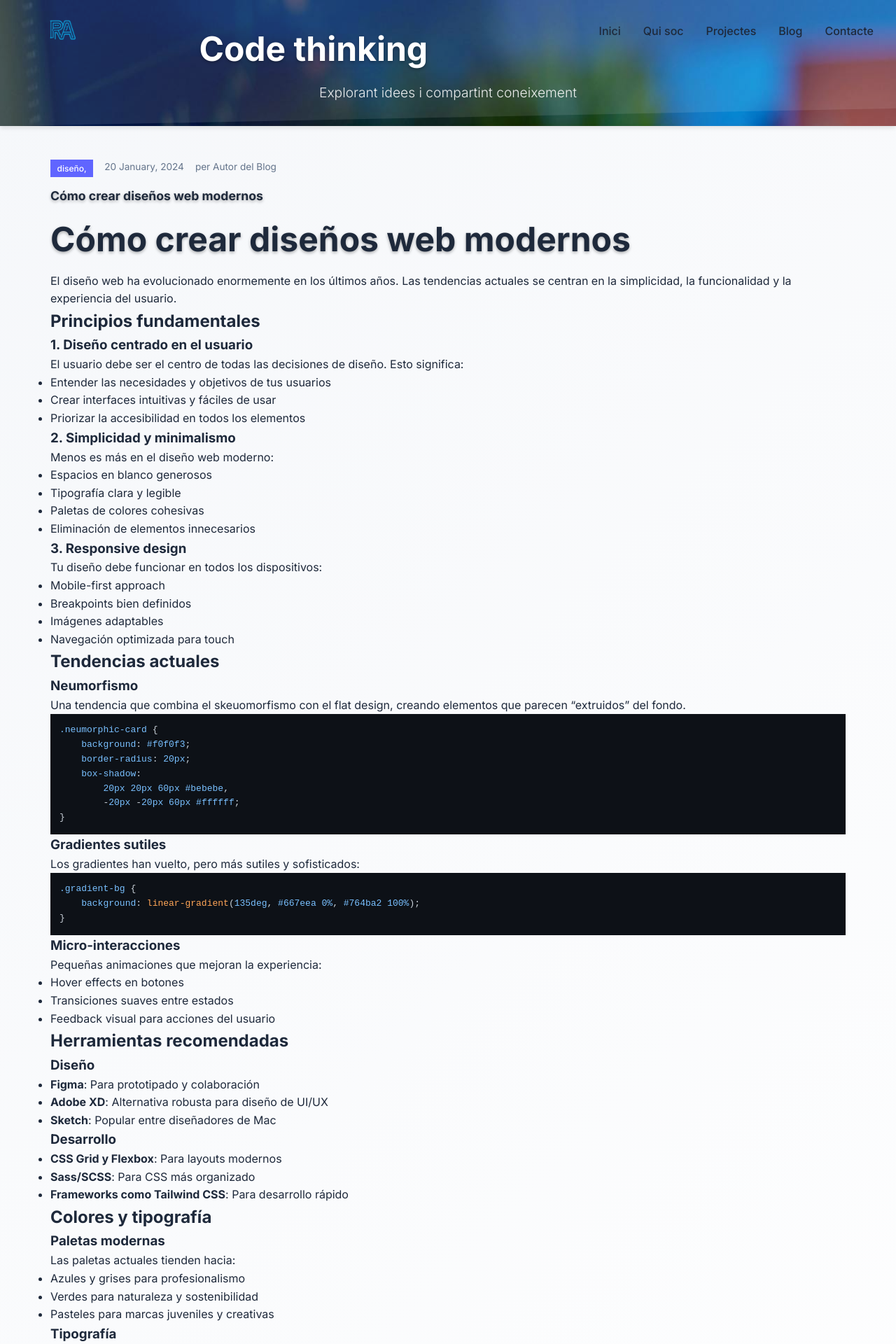
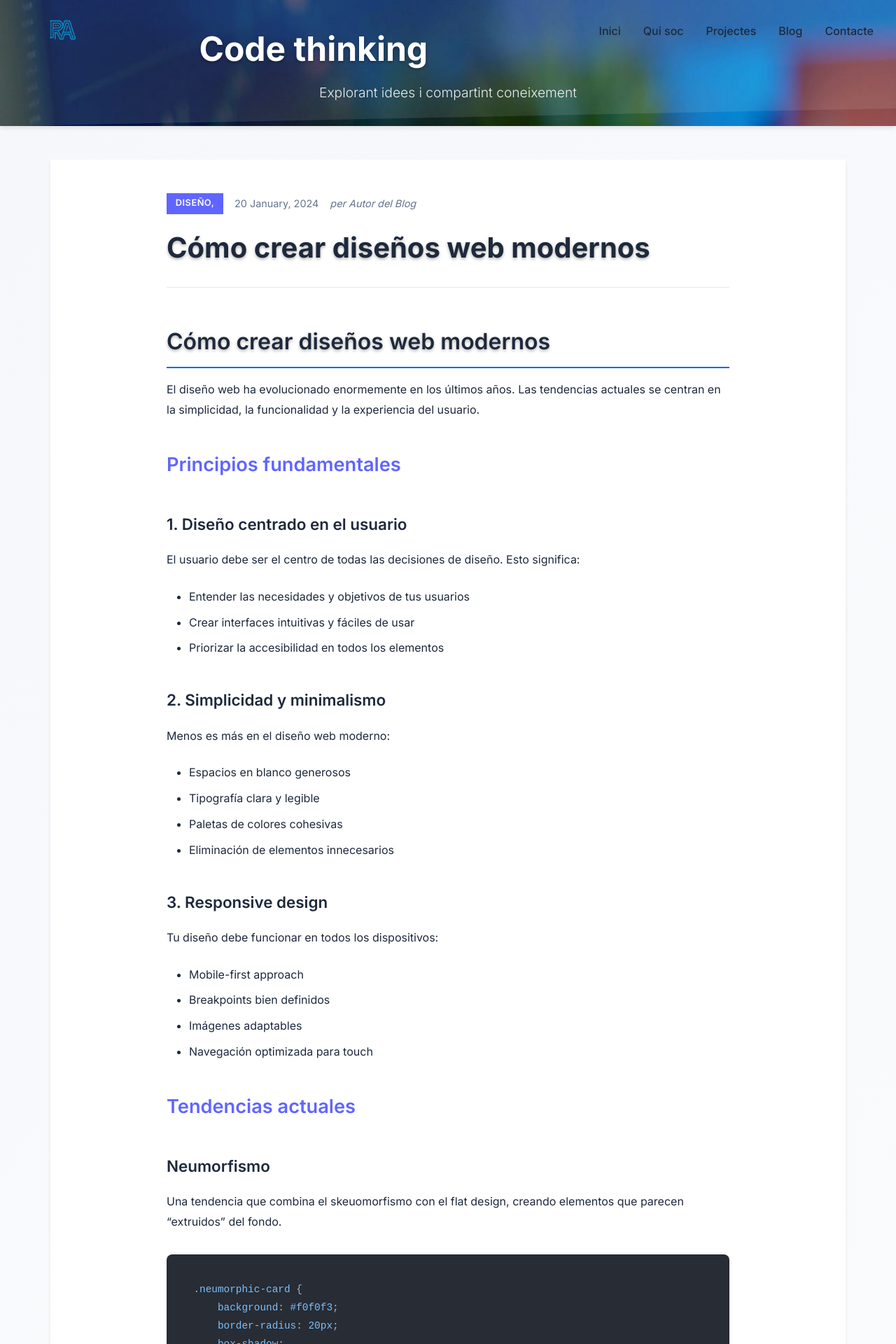
Before and after one commit to raquelalaman/raquelalaman.github.io, a Jekyll site: the page built from _posts/2024-01-20-post-con-imagen.md, in a window 1280 px wide. Shown: the top 1920 px of the page at 70% size. Built offline with Jekyll 4.4.1, drawn with Linux system fonts in a browser that asks for light colours; nearby versions of some CDN libraries.

Commit message:
Update style.css

```diff
--- a/css/style.css
+++ b/css/style.css
@@ -429,8 +429,291 @@ section {
     color: #3F43A9;
     background: none;
 }
+/* ============================================
+   CSS AFEGIT PER POSTS INDIVIDUALS
+   ============================================ */
 
-/* Sidebar - ocultar si no se usa */
+/* Post individual (estil similar a qui-soc.html) */
+.post-full {
+    background: var(--white);
+    box-shadow: var(--shadow);
+    margin-bottom: 3rem;
+}
+
+.post-full-content {
+    padding: 3rem;
+    max-width: 900px;
+    margin: 0 auto;
+}
+
+.post-header {
+    margin-bottom: 3rem;
+    padding-bottom: 2rem;
+    border-bottom: 1px solid var(--medium-gray);
+}
+
+.post-header .post-meta {
+    display: flex;
+    gap: 1rem;
+    margin-bottom: 1.5rem;
+    font-size: 0.9rem;
+    color: var(--dark-gray);
+    align-items: center;
+}
+
+.post-header .post-tag {
+    background: #6065FF;
+    color: var(--white);
+    padding: 0.3rem 0.8rem;
+    border-radius: 0;
+    font-size: 0.8rem;
+    font-weight: 600;
+    text-transform: uppercase;
+    letter-spacing: 0.5px;
+}
+
+.post-header .post-title {
+    font-size: 2.5rem;
+    font-weight: 700;
+    color: var(--text-dark);
+    line-height: 1.2;
+    margin: 0;
+}
+
+.post-author {
+    font-style: italic;
+}
+
+/* Contingut markdown del post */
+.post-content-markdown {
+    line-height: 1.8;
+    color: var(--text-dark);
+}
+
+.post-content-markdown h1,
+.post-content-markdown h2,
+.post-content-markdown h3,
+.post-content-markdown h4 {
+    color: var(--text-dark);
+    margin-top: 2.5rem;
+    margin-bottom: 1rem;
+    font-weight: 600;
+}
+
+.post-content-markdown h1 {
+    font-size: 2rem;
+    border-bottom: 2px solid var(--electric-blue);
+    padding-bottom: 0.5rem;
+}
+
+.post-content-markdown h2 {
+    font-size: 1.7rem;
+    color: #6065FF;
+}
+
+.post-content-markdown h3 {
+    font-size: 1.4rem;
+}
+
+.post-content-markdown p {
+    margin-bottom: 1.5rem;
+    line-height: 1.8;
+}
+
+.post-content-markdown ul,
+.post-content-markdown ol {
+    margin: 1.5rem 0;
+    padding-left: 2rem;
+}
+
+.post-content-markdown li {
+    margin-bottom: 0.5rem;
+}
+
+.post-content-markdown code {
+    background: var(--light-gray);
+    padding: 0.2rem 0.5rem;
+    border-radius: 4px;
+    font-family: 'Courier New', monospace;
+    font-size: 0.9em;
+    color: #6065FF;
+}
+
+.post-content-markdown pre {
+    background: #282c34;
+    color: #abb2bf;
+    padding: 1.5rem;
+    border-radius: 8px;
+    overflow-x: auto;
+    margin: 2rem 0;
+}
+
+.post-content-markdown pre code {
+    background: none;
+    padding: 0;
+    color: inherit;
+    font-size: 0.9rem;
+}
+
+.post-content-markdown blockquote {
+    border-left: 4px solid #6065FF;
+    padding-left: 1.5rem;
+    margin: 2rem 0;
+    font-style: italic;
+    color: var(--dark-gray);
+    background: var(--light-gray);
+    padding: 1rem 1rem 1rem 1.5rem;
+    border-radius: 0 8px 8px 0;
+}
+
+.post-content-markdown a {
+    color: #6065FF;
+    text-decoration: none;
+    border-bottom: 1px solid transparent;
+    transition: border-color 0.3s ease;
+}
+
+.post-content-markdown a:hover {
+    border-bottom-color: #6065FF;
+}
+
+.post-content-markdown img {
+    max-width: 100%;
+    height: auto;
+    border-radius: 8px;
+    margin: 2rem 0;
+    box-shadow: var(--shadow);
+}
+
+.post-content-markdown table {
+    width: 100%;
+    border-collapse: collapse;
+    margin: 2rem 0;
+}
+
+.post-content-markdown table th,
+.post-content-markdown table td {
+    padding: 0.75rem;
+    border: 1px solid var(--medium-gray);
+    text-align: left;
+}
+
+.post-content-markdown table th {
+    background: var(--light-gray);
+    font-weight: 600;
+}
+
+/* Navegació entre posts */
+.post-navigation {
+    display: flex;
+    justify-content: space-between;
+    align-items: center;
+    margin-top: 4rem;
+    padding-top: 2rem;
+    border-top: 1px solid var(--medium-gray);
+    gap: 1rem;
+}
+
+.nav-previous,
+.nav-next,
+.nav-all {
+    color: #6065FF;
+    text-decoration: none;
+    font-weight: 500;
+    padding: 0.75rem 1.5rem;
+    border: 2px solid #6065FF;
+    border-radius: 4px;
+    transition: all 0.3s ease;
+    display: inline-block;
+}
+
+.nav-previous:hover,
+.nav-next:hover,
+.nav-all:hover {
+    background: #6065FF;
+    color: var(--white);
+}
+
+/* ============================================
+   CSS AFEGIT PER PÀGINA D'ARXIU DEL BLOG
+   ============================================ */
+
+/* Pàgina d'arxiu del blog */
+.blog-archive {
+    padding: 3rem 0;
+}
+
+.blog-posts-archive {
+    display: grid;
+    grid-template-columns: repeat(2, 1fr);
+    gap: 2rem;
+    width: 100%;
+    max-width: 1100px;
+    margin: 0 auto 3rem;
+}
+
+/* Paginació */
+.pagination {
+    display: flex;
+    justify-content: center;
+    align-items: center;
+    gap: 0.5rem;
+    margin: 3rem 0;
+}
+
+.pagination-btn {
+    background: var(--white);
+    color: #6065FF;
+    border: 2px solid #6065FF;
+    padding: 0.5rem 1rem;
+    border-radius: 4px;
+    cursor: pointer;
+    font-weight: 500;
+    transition: all 0.3s ease;
+}
+
+.pagination-btn:hover {
+    background: #6065FF;
+    color: var(--white);
+}
+
+.pagination-current {
+    background: #6065FF;
+    color: var(--white);
+    padding: 0.5rem 1rem;
+    border-radius: 4px;
+    font-weight: 600;
+}
+
+/* Responsive per posts individuals i arxiu */
+@media (max-width: 768px) {
+    .post-full-content {
+        padding: 2rem 1.5rem;
+    }
+
+    .post-header .post-title {
+        font-size: 1.8rem;
+    }
+
+    .post-navigation {
+        flex-direction: column;
+        gap: 1rem;
+    }
+
+    .nav-previous, .nav-next, .nav-all {
+        width: 100%;
+        text-align: center;
+    }
+
+    .blog-posts-archive {
+        grid-template-columns: 1fr;
+    }
+}
+
+/* ============================================
+   FI DEL CSS AFEGIT
+   ============================================ */
+/* Sidebar */
 .sidebar {
     display: none;
     flex-direction: column;
```
